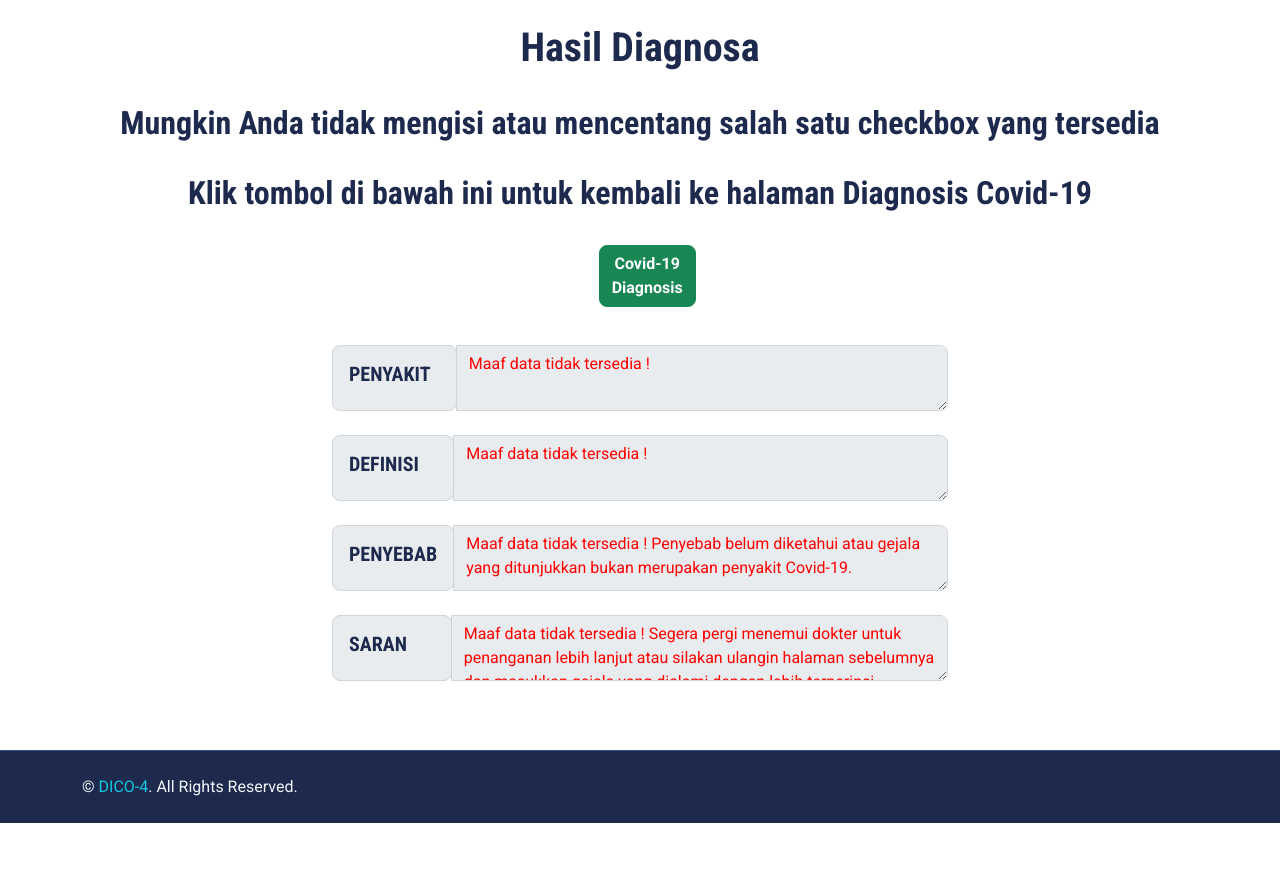
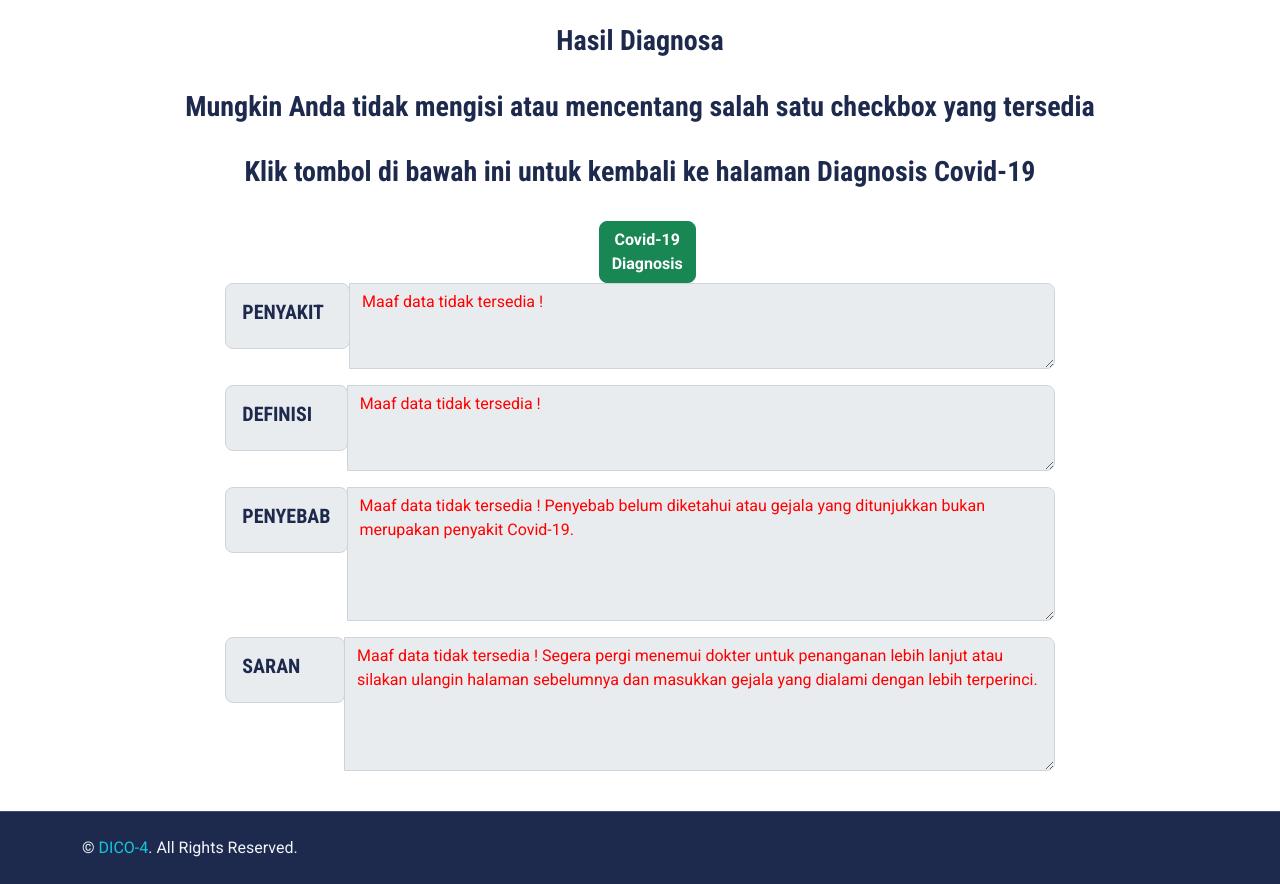
Before and after one commit to nehemiagueldi/Dico-4, a PHP site: page /error.php in a window 1280 px wide. Before the commit the page ends 823 px from the top, so only its background shows below. Run offline with PHP 8.4, Linux system fonts and the light colour scheme; some libraries are stand-ins or nearby versions.

Commit message:
error dan hasil update

```diff
--- a/error.php
+++ b/error.php
@@ -74,45 +74,45 @@ function myFunction() {
 }
 </script>
 <div class="title-error">
-  <h1 style="text-align: center;">Hasil Diagnosa</h1><br>
-  <h2 style="text-align: center;">Mungkin Anda tidak mengisi atau mencentang salah satu checkbox yang tersedia</h2><br>
-  <h2 style="text-align: center;">Klik tombol di bawah ini untuk kembali ke halaman Diagnosis Covid-19</h2><br>
+  <h3 style="text-align: center;">Hasil Diagnosa</h3><br>
+  <h3 style="text-align: center;">Mungkin Anda tidak mengisi atau mencentang salah satu checkbox yang tersedia</h3><br>
+  <h3 style="text-align: center;">Klik tombol di bawah ini untuk kembali ke halaman Diagnosis Covid-19</h3><br>
 </div>
-<div class="container col-1 ">
+<div class="container col-1">
   <a href="pil_gejala.php"  class="btn btn-success">Covid-19 Diagnosis</a>
 </div>
 
-<div class="container col-6">
-	<div class="input-group mb-4">
+<div class="container col-8">
+	<div class="input-group mb-3">
     	<div class="input-group-prepend">
         	<span class="input-group-text"><h5 style="text-transform:uppercase;">Penyakit&nbsp;&nbsp;</h5></span>
     	</div>
       	<!-- <input type="text" class="form-control" style="color: red;" value="Sorry data is not available ! " readonly> -->
-    	  <textarea class="form-control" rows="2"style="color: red;" readonly>Maaf data tidak tersedia !</textarea>
+    	  <textarea class="form-control" rows="3"style="color: red;" readonly>Maaf data tidak tersedia !</textarea>
   	</div>
 
-	<div class="input-group mb-4">
+	<div class="input-group mb-3">
   		<div class="input-group-prepend">
     		<span class="input-group-text"><h5 style="text-transform:uppercase;">Definisi&nbsp;&nbsp;&nbsp;&nbsp;</h5></span>
 	  	</div>
       <!-- <input type="text" class="form-control" style="color: red;" value="Sorry data is not available ! " readonly> -->
-		<textarea class="form-control" rows="2" style="color: red;" readonly>Maaf data tidak tersedia !</textarea>
+		<textarea class="form-control" rows="3" style="color: red;" readonly>Maaf data tidak tersedia !</textarea>
 	</div>
 
-	<div class="input-group mb-4">
+	<div class="input-group mb-3">
   		<div class="input-group-prepend">
     		<span class="input-group-text"><h5 style="text-transform:uppercase;">Penyebab</h5></span>
 	  	</div>
       <!-- <input type="text" class="form-control" style="color: red;" value="Sorry data is not available ! " readonly> -->
-		<textarea class="form-control" rows="2" style="color: red;" readonly>Maaf data tidak tersedia ! Penyebab belum diketahui atau gejala yang ditunjukkan bukan merupakan penyakit Covid-19.</textarea>
+		<textarea class="form-control" rows="5" style="color: red;" readonly>Maaf data tidak tersedia ! Penyebab belum diketahui atau gejala yang ditunjukkan bukan merupakan penyakit Covid-19.</textarea>
 	</div>
 
-	<div class="input-group mb-4">
+	<div class="input-group mb-3">
   		<div class="input-group-prepend">
     		<span class="input-group-text"><h5 style="text-transform:uppercase;">Saran&nbsp;&nbsp;&nbsp;&nbsp;&nbsp;&nbsp;</h5></span>
   		</div>
       <!-- <input type="text" class="form-control" style="color: red;" value="Sorry data is not available ! " readonly> -->
-		<textarea class="form-control" rows="2" style="color: red;" readonly>Maaf data tidak tersedia ! Segera pergi menemui dokter untuk penanganan lebih lanjut atau silakan ulangin halaman sebelumnya dan masukkan gejala yang dialami dengan lebih terperinci.</textarea>
+		<textarea class="form-control" rows="5" style="color: red;" readonly>Maaf data tidak tersedia ! Segera pergi menemui dokter untuk penanganan lebih lanjut atau silakan ulangin halaman sebelumnya dan masukkan gejala yang dialami dengan lebih terperinci.</textarea>
 	</div>
 
 
--- a/hasil.php
+++ b/hasil.php
@@ -71,12 +71,16 @@
 function myFunction() {
     window.print();
 }
+
+<script src="https://code.jquery.com/jquery-3.4.1.min.js"></script>
+<script src="https://cdn.jsdelivr.net/npm/bootstrap@5.0.0/dist/js/bootstrap.bundle.min.js"></script>
+
 </script>
 <h1 style="text-align: center;">Hasil Diagnosa</h1><br>
 <div class="container">
   <button style="float:right;" class="btn btn-success noPrint" onclick="myFunction()">PRINT</button>
 </div>
-<div class="container col-6">
+<div class="container col-8">
 	<div class="input-group mb-3">
     	<div class="input-group-prepend">
         	<span class="input-group-text"><h5 style="text-transform:uppercase;">Penyakit</h5></span>
```
